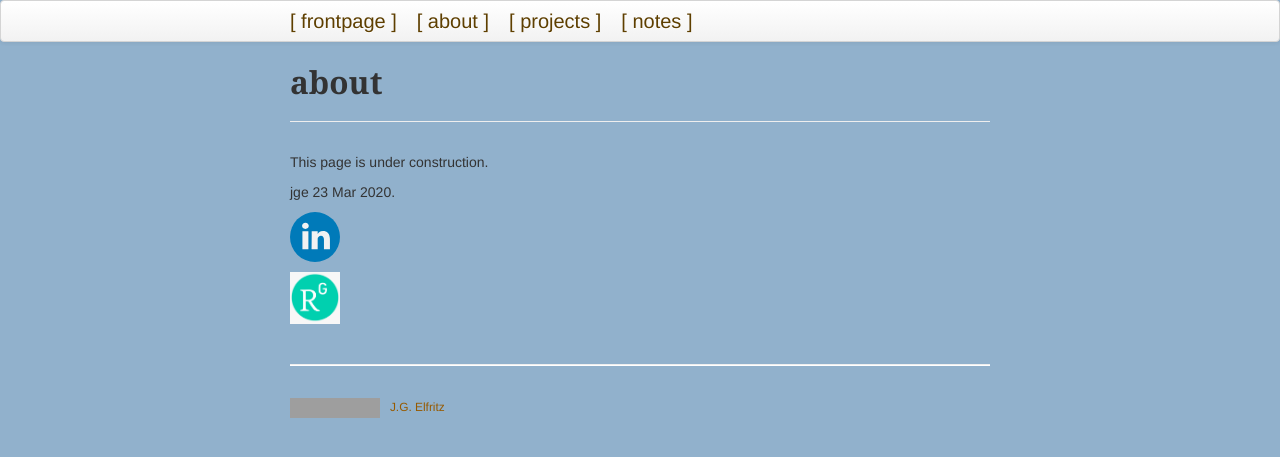
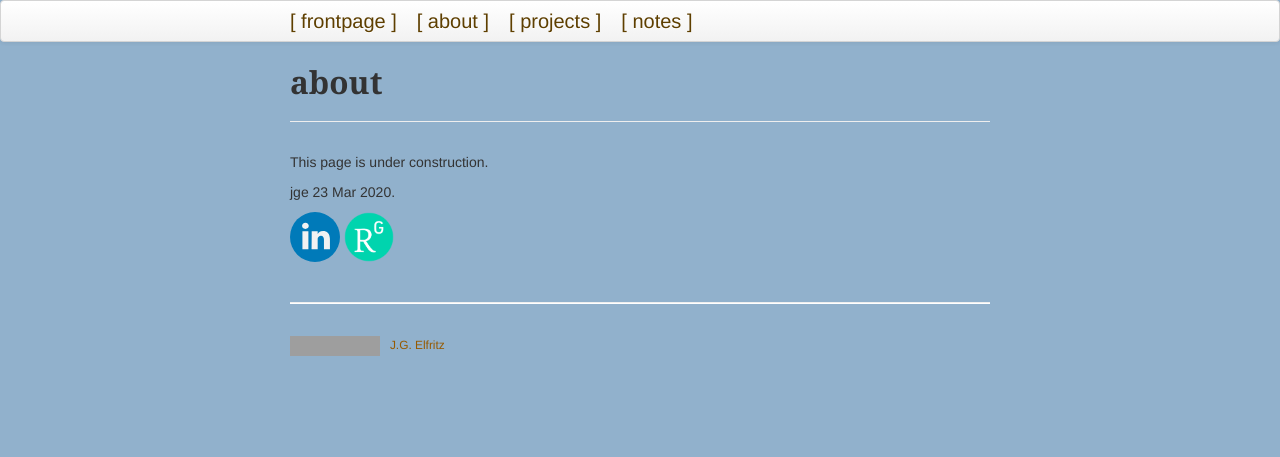
Before and after one commit to justinelfritz/justinelfritz.github.io, a Jekyll site: the page built from pages/about.md, in a window 1280 px wide. Shown: the top 457 px of the page. Built offline with Jekyll 4.4.1, drawn with Linux system fonts in a browser that asks for light colours; grey boxes are pictures that could not be loaded.

Commit message:
new RG logo upload

```diff
--- a/pages/about.md
+++ b/pages/about.md
@@ -8,6 +8,4 @@ This page is under construction.
 
 jge 23 Mar 2020.
 
-<a href="https://www.linkedin.com/in/justinelfritz/"><img src="https://mag06.github.io/linkedin_circ.svg" width="50" height="50"></a>
-
-<a href="https://https://www.researchgate.net/profile/Justin_Elfritz"><img src="https://mag06.github.io/researchgate-circle.png" width="50" height="50"></a>
+<a href="https://www.linkedin.com/in/justinelfritz/"><img src="https://mag06.github.io/linkedin_circ.svg" width="50" height="50"></a> <a href="https://https://www.researchgate.net/profile/Justin_Elfritz"><img src="https://mag06.github.io/ResearchGate2.png" width="50" height="50"></a>
```
Also changed, not shown: ResearchGate2.png (added).
